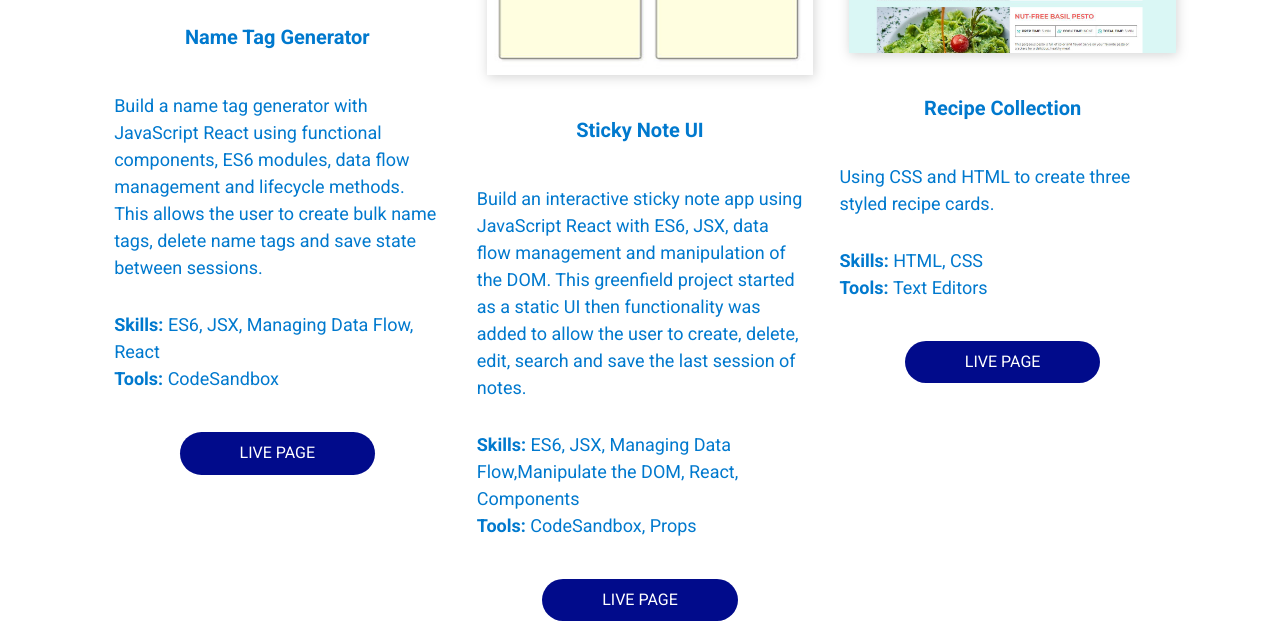
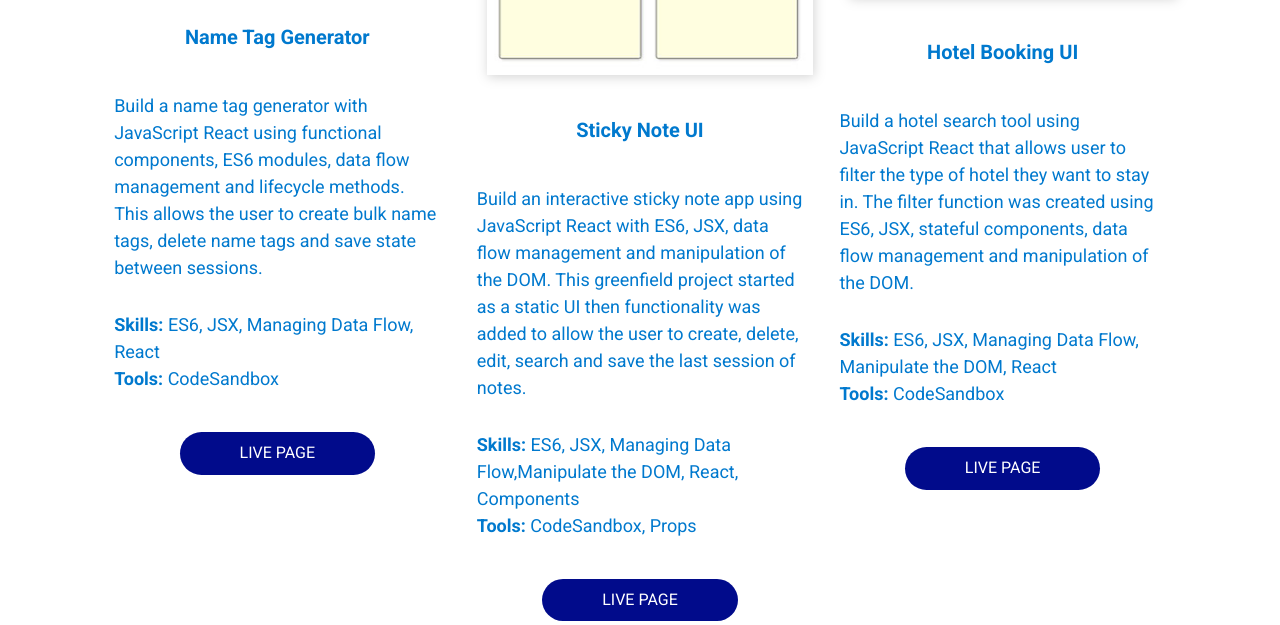
Before and after one commit to hchjackson/huichieh-jackson-portfolio, a website built with Parcel: page index.html in a window 1280 px wide. Shown: the part 1332-1957 px from the top of the page. Built offline with nearby package versions, Linux system fonts and the light colour scheme.

Commit message:
Updated Project Section, the Hotel Booking UI replaced Recipe Collection.

```diff
--- a/index.html
+++ b/index.html
@@ -80,13 +80,13 @@
             <div class="portfolio-piece">
               <figure>
                 <!-- Add project image below -->
-                <a href="https://hchjackson.github.io/Recipe-Collection/" target="_blank"><img src="img/recipe-collection.png" alt="cookies"></a>
+                <a href="https://drejpv.csb.app/" target="_blank"><img src="img/l7-hotel-booking-ui-screenshot.JPG" alt="hotel booking"></a>
               </figure>
-              <h4>Recipe Collection</h4>
-              <p class="project-description">Using CSS and HTML to create three styled recipe cards.</p>
-              <p><span>Skills: </span>HTML, CSS</p>
-              <p><span>Tools: </span>Text Editors</p>
-              <a class="project-link" href="https://hchjackson.github.io/Recipe-Collection/" target="_blank">live page</a>
+              <h4>Hotel Booking UI</h4>
+              <p class="project-description">Build a hotel search tool using JavaScript React that allows user to filter the type of hotel they want to stay in. The filter function was created using ES6, JSX, stateful components, data flow management and manipulation of the DOM.</p>
+              <p><span>Skills: </span>ES6, JSX, Managing Data Flow, Manipulate the DOM, React</p>
+              <p><span>Tools: </span>CodeSandbox</p>
+              <a class="project-link" href="https://drejpv.csb.app/" target="_blank">live page</a>
             </div>
 
             <!-- Portfolio Project #4 -->
```
